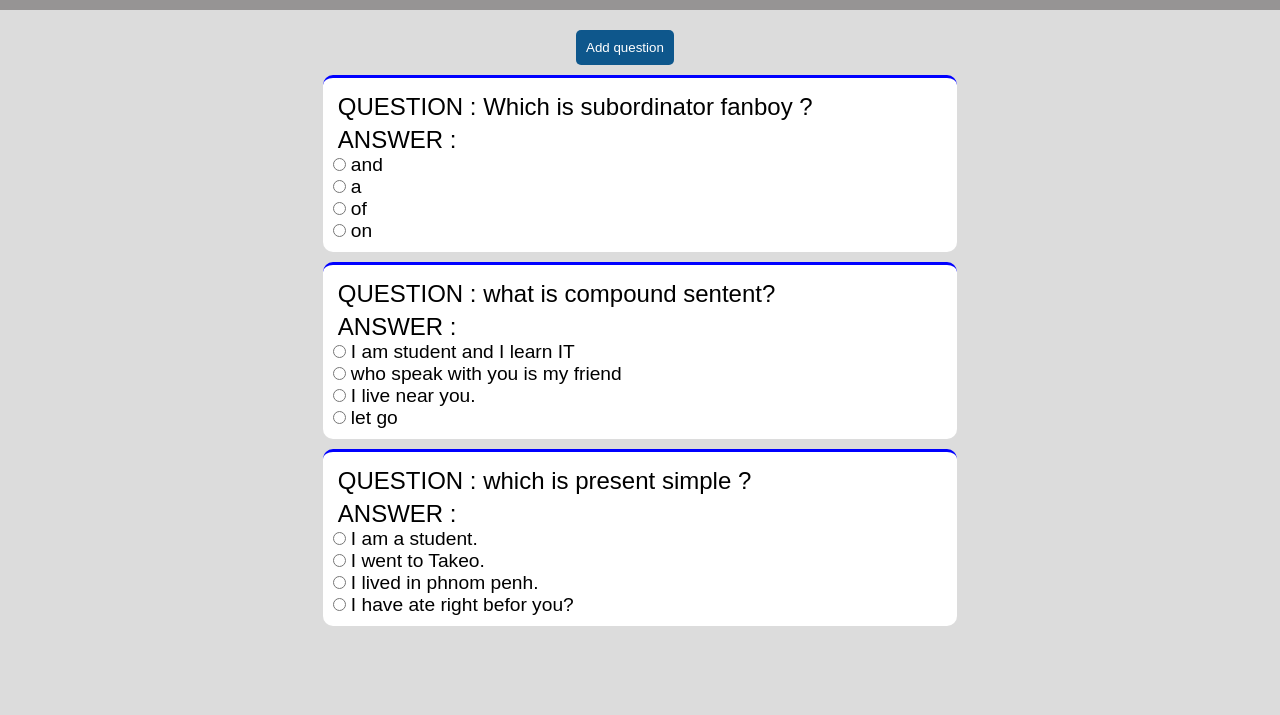
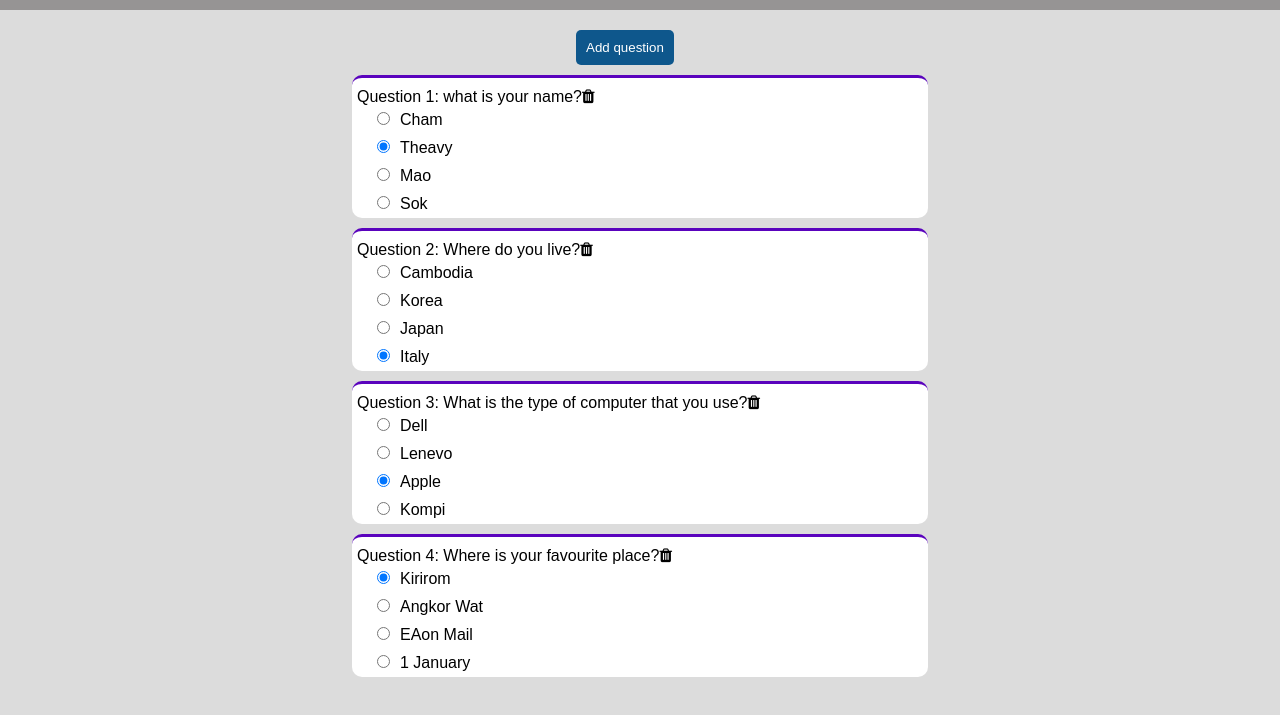
Before and after one commit to Vorn-Sreymao/2022-QUIZ-APP-G8, a plain HTML site: page index.html in a window 1280 px wide. Both pictures are taken after a click on the item "Edit Quiz". Shown: the part 53-768 px from the top of the page. Drawn offline with Linux system fonts and the light colour scheme.

Commit message:
#4 display question update

```diff
--- a/css/style.css
+++ b/css/style.css
@@ -68,7 +68,43 @@ ul h2{
 }
 
 
-/*___________________________button add question______________________ */
+/* ___________________________Display Questions_____________________________ */
+.container{
+   width: 90%;
+   /* margin-left: 30%; */
+   margin: auto;
+
+
+}
+ol{
+    width: 50%;
+    border: 1px solid blue;
+    border-radius: 10px;
+    background-color: white;
+    margin-top: 10px;
+    border: none;
+    border-top: 3px solid rgb(90, 3, 189);
+    list-style: none;
+    margin: auto;
+    margin-top: 10px;
+}
+
+ol li{
+    margin-left: 20px;
+    padding: 5px;
+}
+
+label{
+    margin-left: 10px;
+}
+
+p{
+    margin-top: 10px;
+    margin-left: 5px;
+}
+
+
+/* __________________________________Add Question_____________________________ */
 button{
     margin-left: 45%;
     margin-top: 20px;
@@ -79,60 +115,3 @@ button{
     color: #fff;
     background-color: #0E578C;
 }
-
-
-/* ___________________________Display question onbrowser______________ */
-.container{
-    width: 60%;
-    height: auto;
-    margin: auto;
-}
-
-.question-box{
-    width: 80%;
-    height: auto;
-    margin: auto;
-    margin-top: 10px;
-    background-color: #fff;
-    padding: 10px;
-    border-radius: 10px;
-    border-top: 3px solid blue;
-}
-
-#ans,p{
-    font-size: 1.5rem;
-    color: #000;
-    margin: 5px;
-}
-
-#myanswer{
-    font-size: 1.2rem;
-    color: #000;
-    margin: 5px;
-}
-
-/* ------------botton add question---------------------- */
-#myForm{
-  background-color: rgb(245, 241, 241);
-   width: 50%;
-   height: auto;
-   margin: auto;
-   margin-top: 40px;
-   padding: 20px;
-   border: 1px solid black;
-   border-radius: 10px;
-   border-top: 4px solid blue;
-}
-
-#myForm input[type='text']{
-    margin: 10px;
-    padding: 5px;
-    width: 50%;
-    border-radius: 5px;
-    border: 1px solid black;
-}
-.todelete{
-    margin-left: 0;
-    width: 15%;
-    background-color: crimson;
-}
--- a/index.html
+++ b/index.html
@@ -4,9 +4,9 @@
     <meta charset="UTF-8">
     <meta http-equiv="X-UA-Compatible" content="IE=edge">
     <meta name="viewport" content="width=device-width, initial-scale=1.0">
-    <title>Project QUIZ-APP</title>
+    <title>App Quiz</title>
     <link rel="stylesheet" href="css/style.css">
-</head>
+    <link rel="stylesheet" href="https://cdnjs.cloudflare.com/ajax/libs/font-awesome/4.7.0/css/font-awesome.min.css">
 <body>
     <nav>
         <ul>
@@ -15,29 +15,13 @@
         </ul>
         <ul>
             <li class= "active" id="create_question"><a href="index.html">Edit Quiz</a></li>
-            <li id="play_quiz"><a href="create_quiz.html">Play quiz</a></li>
+            <li id="play_quiz"><a href="">Play quiz</a></li>
         </ul>
     </nav>
     <button id="btnAdd">Add question</button>
     <div class="container">
+
     </div>
-    <form id="myForm">
-        <label>YOUR QUESTION :</label>
-        <input type="text" name="" id="fill-Question">
-        <br>
-        <label>YOUR ANSWER :</label>
-        <br>
-        <input type="radio" name="fill-answer" id="fill-answer"><input type="text" name="fillAnswer" id="fillAnswer">
-        <br>
-        <input type="radio" name="fill-answer" id="fill-answer"><input type="text" name="fillAnswer" id="fillAnswer">
-        <br>
-        <input type="radio" name="fill-answer" id="fill-answer"><input type="text" name="fillAnswer" id="fillAnswer">
-        <br>
-        <input type="radio" name="fill-answer" id="fill-answer"><input type="text" name="fillAnswer" id="fillAnswer">
-        <br>
-        <button id="addQuestion">Add Question</button>
-    </form>
-
 
 </body>
 <script src="js/app.js"></script>
--- a/js/app.js
+++ b/js/app.js
@@ -1,137 +1,130 @@
-//  -------------------List of question-------------------------------
-let arrQuestion=['Which is subordinator fanboy ?',' what is compound sentent?','which is present simple ?'];
-//  -------------------List of Answer---------------------------------
-let arrAnswer=[
-    ['and','a','of','on'],
-    ['I am student and I learn IT','who speak with you is my friend','I live near you.','let go'],
-    ['I am a student.','I went to Takeo.','I lived in phnom penh.','I have ate right befor you?'],
-]
-//----------------------Element of html--------------------------------
-let mycontainer=document.querySelector('.container');
-//----------------------Creat element of html---------------------------
-for (let qst in arrQuestion){
-    let box=parseInt(qst)+1;
-    // ---creat Questionbox-----------------------
 
-    let boxOfQuestion=document.createElement('div');
-    boxOfQuestion.className='question-box';
-    boxOfQuestion.classList.add('question-box'+ box.toString());
-    //console.log(boxOfQuestion)
+// _____________________Data___________________
 
-    //---creat Pharagrahp------------------------
-
-    let questionText=document.createElement('p');
-    questionText.className='question';
-
-    //---creat Span------------------------
-
-    let spanQuestionTex=document.createElement('span');
-    spanQuestionTex.textContent='QUESTION : '+ arrQuestion[qst];
-
-    // append span to QuestionText and append QuestionText to boxOfQuestion--
-
-    questionText.appendChild(spanQuestionTex);
-    boxOfQuestion.appendChild(questionText);
-
-    // create labe of Text answer--------------------------------------
-
-    let creatLabel=document.createElement('label');
-    creatLabel.setAttribute('id','ans');
-    creatLabel.textContent="ANSWER : "
-    boxOfQuestion.appendChild(creatLabel);
-
-    // loop of the list of array of answer by using index in arrayQuestion--
-
-    for (let text in arrAnswer[qst]){
-        //let num=parseInt(text)+1;
-        // Create button radio------------------------------------
-
-        let creatRadio=document.createElement('input');
-        var creatBr=document.createElement('br');
-        creatRadio.type='radio';
-        creatRadio.name='answer'+box.toString();
-        creatRadio.value=arrAnswer[qst][text];
-        creatRadio.setAttribute('id','answer'+box.toString());
-        // apped radio button to boxOfQuestion--------------------
-
-        boxOfQuestion.appendChild(creatBr);
-        boxOfQuestion.appendChild(creatRadio);
-
-        // Create labal of Answer--------------------------------
-
-        let mylabelAnswer=document.createElement('label');
-        mylabelAnswer.setAttribute('id','myanswer');
-        mylabelAnswer.name='myanswer'+box.toString();
-        mylabelAnswer.textContent=arrAnswer[qst][text];
-        boxOfQuestion.appendChild(mylabelAnswer);
-        //console.log(text);
-
-    }
-    // append the now boxOfQuestion in to container of html-----------
-    // let btnDelete=document.createElement('button');
-    // btnDelete.className='todelete';
-    // btnDelete.textContent='Delete';
-    // boxOfQuestion.appendChild(creatBr);
-    // // boxOfQuestion.appendChild(btnDelete);
-    mycontainer.appendChild(boxOfQuestion);
+let arrAnswer = [{
+    question: "Question 1: what is your name?",
+    answers: {
+        a: "Cham",
+        b: "Theavy",
+        c: "Mao",
+        d: "Sok"
+    },
+    correctAnswers: "b"
+},
+{
+    question: "Question 2: Where do you live?",
+    answers: {
+        a: "Cambodia",
+        b: "Korea",
+        c: "Japan",
+        d: "Italy"
+    },
+    correctAnswers: "d"
+},
+{
+    question: "Question 3: What is the type of computer that you use?",
+    answers: {
+        a: "Dell",
+        b: "Lenevo",
+        c: "Apple",
+        d: "Kompi"
+    },
+    correctAnswers: "c"
+},
+{
+    question: "Question 4: Where is your favourite place?",
+    answers: {
+        a: "Kirirom",
+        b: "Angkor Wat",
+        c: "EAon Mail",
+        d: "1 January"
+    },
+    correctAnswers: "a"
 }
 
-let getbuttonAdd=document.querySelector('#btnAdd');
-let toGetform=document.querySelector('#myForm');
-toGetform.style.display='none';
+]
 
-//----------------funtion display quiz-------------------------------
 
-function hidQuestionDisplayQuiz(event){
-    event.preventDefault();
-    mycontainer.style.display='none';
-    toGetform.style.display='none';
-    getbuttonAdd.style.display='none';
+
+// _____________________Functions__________________
+
+
+// Display the list of question on the DOM
+// @param questions - the list of  questions
+//
+function displayQuestions(questions) {
+
+    for (let question in questions) {
+        let containers = document.querySelector(".container");
+
+        let ol = document.createElement("ol");
+        containers.appendChild(ol);
+        let questionTitle = document.createElement("p");
+        questionTitle.textContent = arrAnswer[question].question;
+        ol.appendChild(questionTitle);
+
+        let answersOfQuestion = arrAnswer[question].answers;
+
+        for (let answer in answersOfQuestion) {
+            let li = document.createElement("li");
+            ol.appendChild(li);
+
+            let radio = document.createElement("input");
+            radio.setAttribute("type", "radio");
+            radio.setAttribute("name", "answer" + question);
+            radio.setAttribute("value", answer);
+            li.appendChild(radio);
+
+            let label = document.createElement("label");
+            label.textContent = answersOfQuestion[answer];
+            li.appendChild(label);
+
+            if (arrAnswer[question].correctAnswers == radio.value) {
+                radio.checked = true;
+            }
+        }
+
+        // ________________________________Icon ______________________________
+        let iconDelete = document.createElement("i");
+        iconDelete.className = "fa fa-trash";
+        questionTitle.appendChild(iconDelete);
+    }
 }
 
-//----------------funtion display question-------------------------------
+function delete_Quiz(event) {
+    if (event.target.className === "fa fa-trash") {
+        let parent = event.target.parentElement.parentElement;
+        parent.remove();
+    }
+}
 
-function hidQuizDisplayQuestion(event){
+// ______________________Hide and Show Question________________
+let containers = document.querySelector(".container");
+function hideQuiz(event){
     event.preventDefault();
-    mycontainer.style.display='block';
-    toGetform.style.display='none';
-    getbuttonAdd.style.display='block';
 
+    containers.style.display = "block";
+    addBtn.style.display = "block";
+}
+
+function showQuiz(event){
+    event.preventDefault();
+    containers.style.display = "none";
+    addBtn.style.display = "none";
 }
 
 
-//-----------------funtion to display btn addd question-------------------------------------
+// _____________________Main___________________
 
-function toDisplayAddBtn(event){
-    event.preventDefault();
-    mycontainer.style.display='none';
-    toGetform.style.display='block';
-}
+displayQuestions(arrAnswer);
+document.addEventListener('click', delete_Quiz)
 
-// --------------------Delete questio btn---------------------------------------------------
+// ________________________Variable_______________________________
 
-// function deleteQuestion(event){
-//     event.preventDefault();
-//     if (event.target.className==='todelete'){
-//         event.target.parentElement.remove();
-//     }
-// }
+let hide_Quiz = document.getElementById("create_question");
+let show_Quiz = document.getElementById("play_quiz");
+let addBtn = document.getElementById("btnAdd")
 
-
-//-------------display quiz----------------------------------------------
-
-let getElementPlayQuiz=document.querySelector('#play_quiz');
-getElementPlayQuiz.addEventListener('click',hidQuestionDisplayQuiz);
-
-//-------------display question-------------------------------------------
-
-let getElementQuestion=document.querySelector('#create_question');
-getElementQuestion.addEventListener('click',hidQuizDisplayQuestion);
-
-// ------------display add question--------------------------------------
-
-let toGetbtnAdd=document.querySelector('#btnAdd');
-toGetbtnAdd.addEventListener('click',toDisplayAddBtn);
-
-//--------------add event to document to delete quetion-------------------
-document.addEventListener('click',deleteQuestion);
+// _____________________Show and Hide Quiz________________________________________
+hide_Quiz.addEventListener("click", hideQuiz);
+show_Quiz.addEventListener("click", showQuiz);
```
Also changed, not shown: create_quiz.html (deleted, +0 -24 lines).
